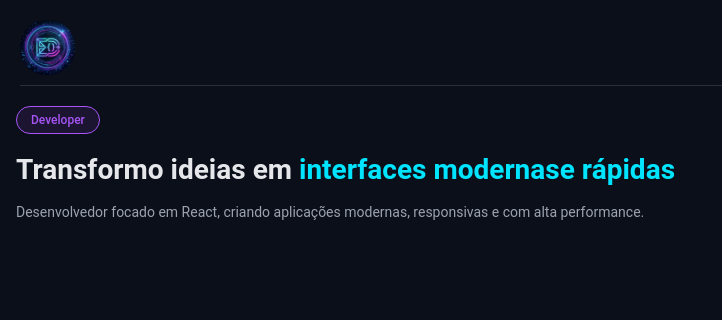
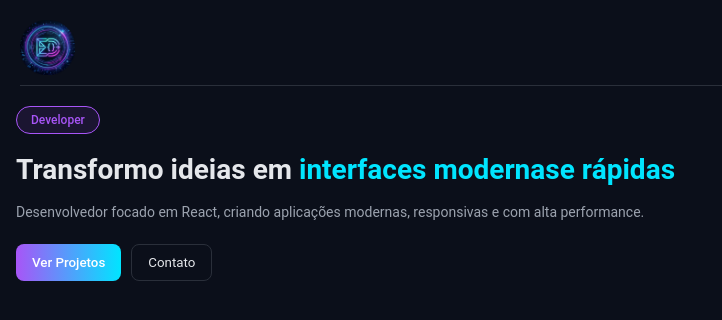
Before and after one commit to Edivilhian-H/CR1P4_DEV, a React (Vite) app: page / in a window 1280 px wide. Shown: the top 320 px of the page, without its empty margins (0-722 px from the left). Built offline with nearby package versions, Linux system fonts and the light colour scheme.

Commit message:
starting the buttons

```diff
--- a/src/components/Hero/index.jsx
+++ b/src/components/Hero/index.jsx
@@ -15,6 +15,11 @@ function Hero() {
         Desenvolvedor focado em React, criando aplicações modernas, responsivas
         e com alta performance.
       </S.Description>
+
+      <S.ButtonGroup>
+        <S.PrimaryButton>Ver Projetos</S.PrimaryButton>
+        <S.SecondaryButton>Contato</S.SecondaryButton>
+      </S.ButtonGroup>
     </S.Container>
   );
 }
--- a/src/components/Hero/styles.js
+++ b/src/components/Hero/styles.js
@@ -46,3 +46,48 @@ export const Description = styled.p`
 
   color: ${({ theme }) => theme.colors.textGray};
 `;
+
+export const ButtonGroup = styled.div`
+  display: flex;
+  gap: 10px;
+  margin-top: 20px;
+`;
+
+export const PrimaryButton = styled.button`
+  padding: 10px 16px;
+  border-radius: 8px;
+  border: none;
+
+  color: white;
+  font-weight: 500;
+
+  background: linear-gradient(
+    90deg,
+    ${({ theme }) => theme.colors.primary},
+    ${({ theme }) => theme.colors.secondary}
+  );
+
+  cursor: pointer;
+  transition: 0.3s;
+
+  &:hover {
+    transform: scale(1.05);
+  }
+`;
+
+export const SecondaryButton = styled.button`
+  padding: 10px 16px;
+  border-radius: 8px;
+
+  background: transparent;
+  border: 1px solid ${({ theme }) => theme.colors.border};
+
+  color: ${({ theme }) => theme.colors.text};
+
+  cursor: pointer;
+  transition: 0.3s;
+
+  &:hover {
+    border-color: ${({ theme }) => theme.colors.primary};
+  }
+`;
```
